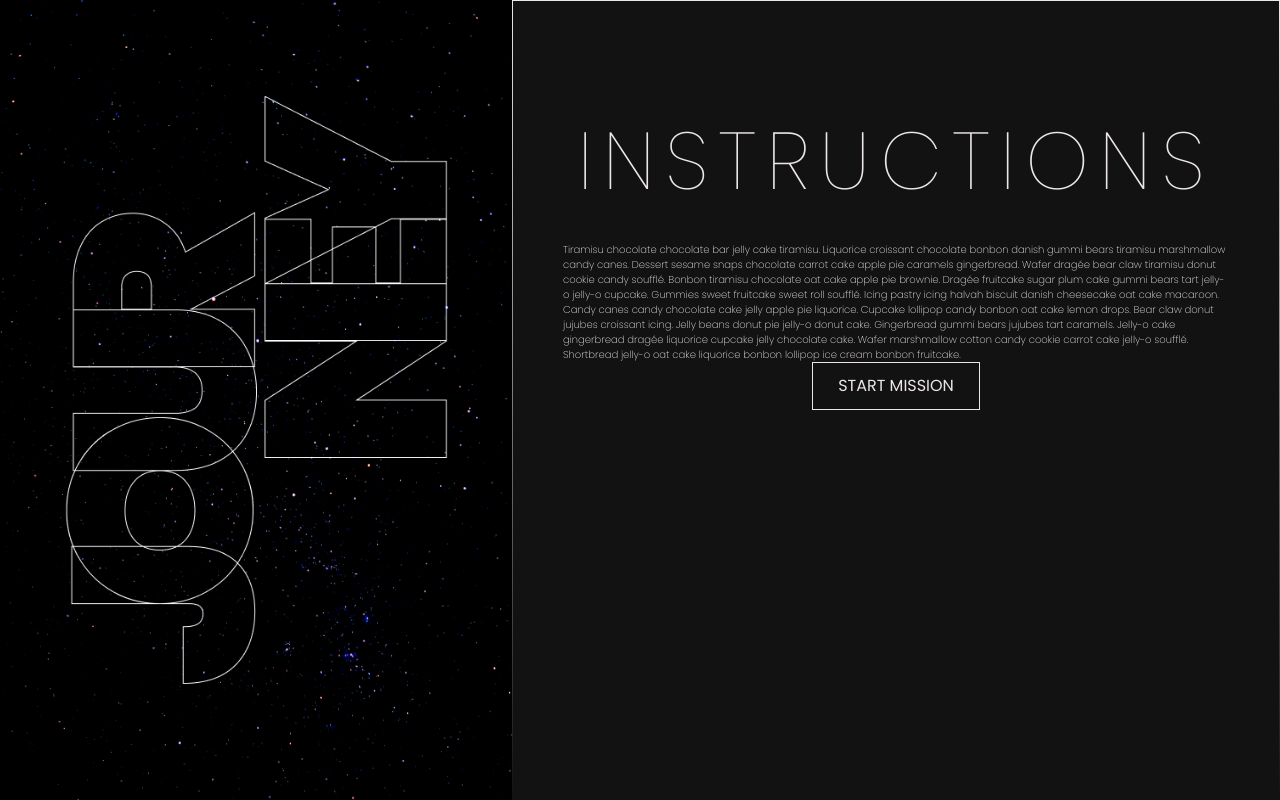
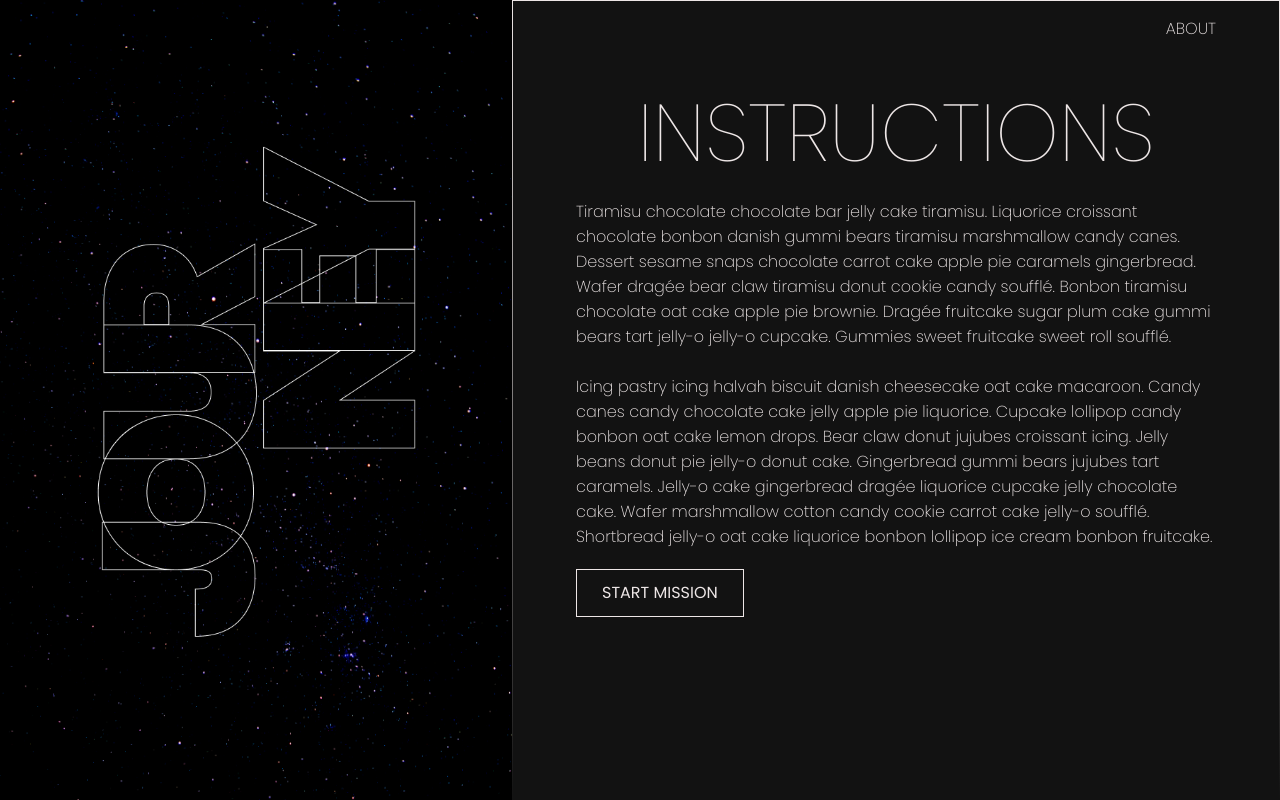
Before and after one commit to DavidSark/projet_s6, a Nuxt app: page /instructions in a window 1280 px wide. Built offline with nearby package versions, Linux system fonts and the light colour scheme; no server answers.

Commit message:
css page intro, instructions

```diff
--- a/pages/instructions.vue
+++ b/pages/instructions.vue
@@ -6,19 +6,24 @@
 
     <div class="container_right">
       <div class="container_right-content">
+        <RouterLink to="/">
+          <p class="about">About</p>
+        </RouterLink>
         <h2>Instructions</h2>
-        <p>
+        <p class="container_right-content-p">
           Tiramisu chocolate chocolate bar jelly cake tiramisu. Liquorice croissant chocolate bonbon danish gummi bears
           tiramisu marshmallow candy canes. Dessert sesame snaps chocolate carrot cake apple pie caramels gingerbread.
           Wafer dragée bear claw tiramisu donut cookie candy soufflé. Bonbon tiramisu chocolate oat cake apple pie
           brownie. Dragée fruitcake sugar plum cake gummi bears tart jelly-o jelly-o cupcake. Gummies sweet fruitcake
           sweet roll soufflé.
+          <br/>
+          <br/>
           Icing pastry icing halvah biscuit danish cheesecake oat cake macaroon. Candy canes candy chocolate cake jelly
           apple pie liquorice. Cupcake lollipop candy bonbon oat cake lemon drops. Bear claw donut jujubes croissant
           icing. Jelly beans donut pie jelly-o donut cake. Gingerbread gummi bears jujubes tart caramels. Jelly-o cake
           gingerbread dragée liquorice cupcake jelly chocolate cake. Wafer marshmallow cotton candy cookie carrot cake
           jelly-o soufflé. Shortbread jelly-o oat cake liquorice bonbon lollipop ice cream bonbon fruitcake.</p>
-        <MyButton href="/">start mission</MyButton>
+        <MyButton class="button_start" href="/">start mission</MyButton>
       </div>
     </div>
   </div>
@@ -41,34 +46,102 @@
     border-image: linear-gradient(to bottom, $white, transparent) 1;
     color: $white;
 
-
     &-content {
       display: flex;
       flex-direction: column;
       justify-content: center;
-      align-items: center;
       margin: 0 rem(50);
+
+      a{
+        display: inline-flex;
+        justify-content: flex-end;
+        text-decoration: none;
+        color: $white;
+
+        cursor: pointer;
+
+
+        ::after {
+            content: '';
+            position: absolute;
+            left: 0;
+            bottom: 0;
+            width: 100%;
+            height: 1px;
+            background-color: $white;
+            transform: scaleX(0);
+            transform-origin: left;
+            transition: transform .4s ease-in;
+        }
+
+        :hover::after {
+            transform: scaleX(1);
+        }
+      }
+
+      .about{
+        padding-bottom: rem(5);
+        border-bottom: 1px solid transparent;
+        transition: all .4s ease-in;
+        margin-top: rem(20);
+        font-weight: 200;
+        font-size: rem(10);
+        text-transform: uppercase;
+        position: relative;
+        }
 
       h2 {
         text-transform: uppercase;
         font-weight: 100;
         font-size: 6.3vw;
-        letter-spacing: rem(10);
-        margin: rem(120) rem(0) rem(40);
+        margin: rem(50) rem(0) rem(25);
+        display: flex;
+        justify-content: center;
       }
 
-      p {
+      &-p {
         font-weight: 200;
+        align-items: center;
+        justify-content: center;
+        font-size: rem(10);
+        line-height: rem(15);
+      }
+
+      .button_start{
+        margin-top: rem(20);
         display: flex;
         justify-content: flex-start;
-        align-items: flex-start;
-        justify-content: center;
-        font-size: rem(10);
-        line-height: rem(15)
+        max-width: rem(500);
+
       }
     }
   }
 }
+
+
+@keyframes border {
+  0%{
+		width: 0%;
+	}
+	100%{
+		width: 100%;
+	}
+}
+
+@media screen and (min-width:425px) {
+  .container{
+    &_right{
+      &-content{
+        &-p {
+
+        font-size: rem(12);
+
+      }
+      }
+    }
+  }
+}
+
 
 @media screen and (min-width:768px) {
   .container {
@@ -86,10 +159,46 @@
 
       img {
         position: absolute;
-        width: 30vw;
+        width: 25vw;
         top: 50%;
         left: 50%;
         transform: translate(-50%, -50%);
+      }
+    }
+
+    &_right{
+      &-content{
+        &-p{
+          font-size: rem(12);
+          line-height: rem(20);
+        }
+      }
+    }
+  }
+}
+
+@media screen and (min-width:1236px) {
+  .container {
+    &_right{
+      &-content{
+        .about{
+          font-size: rem(16);
+        }
+       &-p{
+        font-size: rem(16);
+        line-height: rem(25);
+       }
+      }
+    }
+  }
+}
+
+@media screen and (min-width:1236px) {
+  .container {
+    &_right{
+      &-content{
+        max-width: rem(640);
+        margin: 0 auto;
       }
     }
   }
@@ -99,8 +208,14 @@
   .container {
     &_left {
       img {
-        width: rem(452);
+        width: rem(380);
+      }
+    }
+    &_right{
+      &-content{
+
       }
     }
   }
-}</style>
+}
+</style>
--- a/pages/intro.vue
+++ b/pages/intro.vue
@@ -25,8 +25,8 @@ const handleResponse = (nextScenarioID) => {
     if (nextScenarioID !== null) {
         currentScenarioID.value = nextScenarioID;
     }
-    // Vous pouvez ajouter une logique supplémentaire ici, par exemple pour gérer les scénarios sans suite
-};
+    // si scénario fini faire :
+}
 </script>
 
 <template>
```
